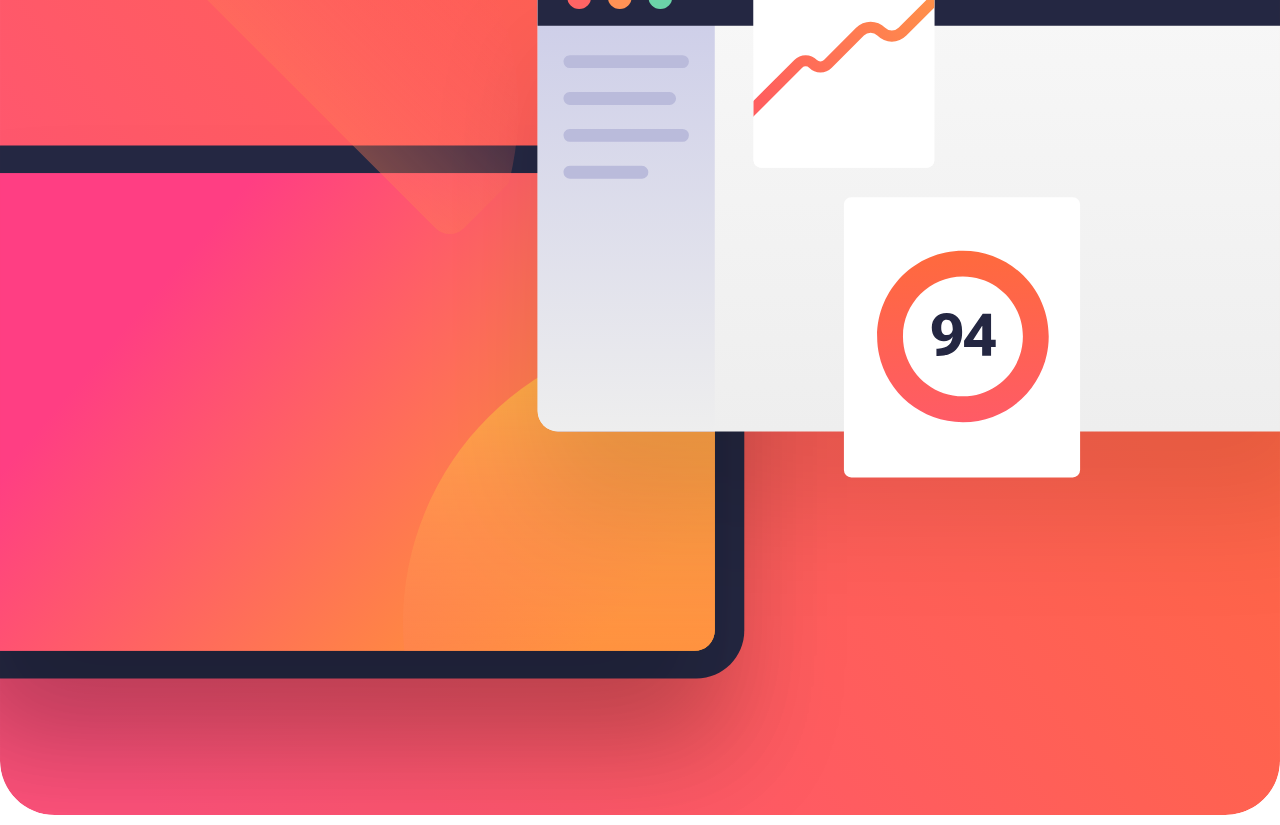
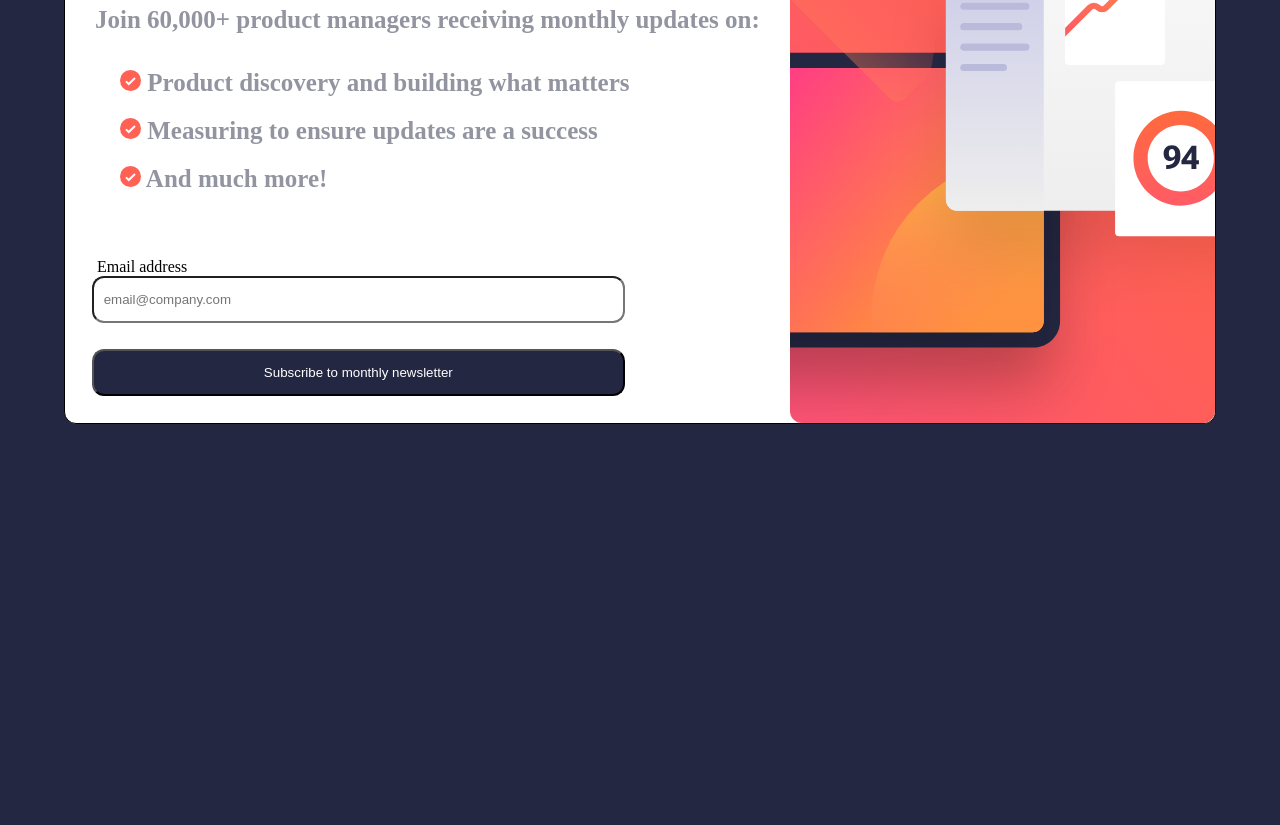
Before and after one commit to macilah-carter/newsletter, a plain HTML site: page index.html in a window 1280 px wide. Shown: the part 154-979 px from the top of the page. After the commit the page ends 800 px from the top, so only its background shows below. Drawn offline with Linux system fonts and the light colour scheme.

Commit message:
desktop view

```diff
--- a/index.css
+++ b/index.css
@@ -2,6 +2,9 @@
     margin: 0;
     padding: 0;
     box-sizing: border-box;
+}
+body{
+    background-color: hsl(234, 29%, 20%)
 }
 .image img{
     height: 100%;
@@ -13,10 +16,12 @@
 .writting h1{
     font-size: 60px;
     padding: 10px;
+    color: hsl(235, 18%, 26%);
 }
 .writting h4{
     font-size: 25px;
     padding: 10px;
+    color: hsl(231, 7%, 60%);
 }
 .writting h4 ul{
     margin: 1em ;
@@ -24,6 +29,7 @@
 .writting h4 ul li{
     list-style: none;
     padding: 10px 0;
+    color: hsl(231, 7%, 60%);
 }
 .email{
     display: flex;
@@ -48,9 +54,9 @@
     border-radius: 12px;
 }
 
-#finalmessage{
+/* #finalmessage{
     display: none;
-}
+} */
 #finalmessage img{
     margin: 10em 4em 0 4em;
 }
@@ -59,13 +65,88 @@
 }
 .message h1{
     font-size: 50px;
+    color: hsl(235, 18%, 26%);
 }
 .message p{
     font-size: 20px;
+    color: hsl(231, 7%, 60%);
 }
 button{
     height: 3.5em;
     width: 30vh;
     margin: 15em 5em 0em;
     border-radius: 12px;
+    background-color: hsl(234, 29%, 20%);
+    color: white;
+
 }
+@media screen and (min-width:600Px) {
+    body{
+        display: flex;
+        justify-content: center;
+        align-items: center;
+    }
+    .section1{
+        border: 1px solid black;
+       margin: 2.5em 4em;
+       display: grid;
+       grid-template-areas:
+       "writting image"
+       "email image"
+       ;
+       border-radius: 12px;
+       background-color: white;
+    }
+    .image{
+        grid-area: image;
+    }
+    .image img{
+        object-fit: cover;
+        border-radius: 12px;
+    }
+    .writting{
+        grid-area: writting;
+    }
+    .email{
+
+        grid-area: email;
+    }
+
+    #finalmessage{
+        border: 1px solid black;
+        margin: 6.5em;
+        width: 30em;
+        border-radius: 12px;
+        background-color: white;
+        display: none;
+    }
+    #finalmessage .message{
+        flex-wrap: wrap;
+    }
+    #finalmessage button{
+        margin: 0 5em 1.5em;
+        width: 20em;
+
+
+    }
+    #finalmessage img{
+        margin: 2em 4em 0 4em;
+    }
+    .message{
+        margin: 1.5em  4em;
+    }
+    .email button{
+        margin: 2em;
+        width: 40em;
+        height: 3.5em;
+        border-radius: 12px;
+    }
+    .email input{
+        margin: 0em 2em;
+        height: 3.5em;
+        width: 40em;
+        border-radius: 12px;
+        text-align: left;
+        padding: 10px;
+    }
+}
```
